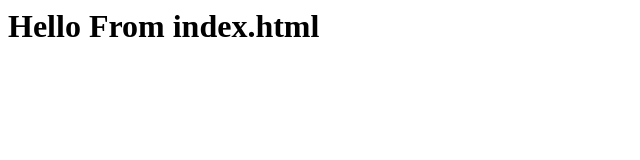
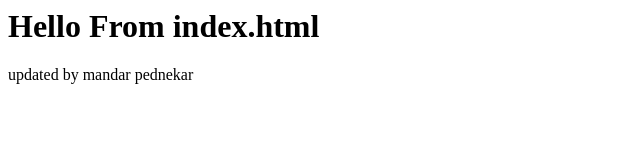
Before and after one commit to Mandar-1610/Git_Demo_2710, a plain HTML site: page index.html in a window 1280 px wide. Shown: the whole page, without its empty margins (0-640 px from the left). Drawn offline with Linux system fonts and the light colour scheme.

Commit message:
updated paragraph tag

```diff
--- a/index.html
+++ b/index.html
@@ -1,2 +1,2 @@
 <h1>Hello From index.html</h1>
-<p>
+<p>updated by mandar pednekar
```
